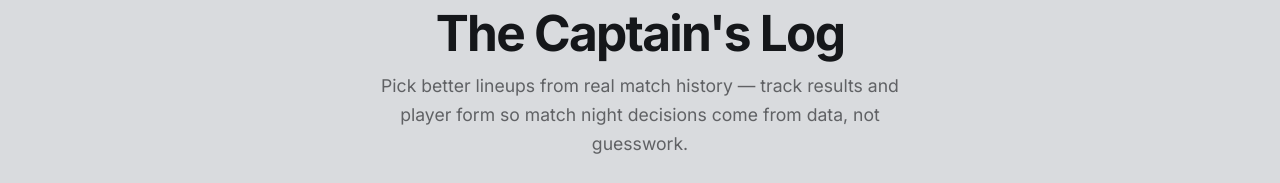
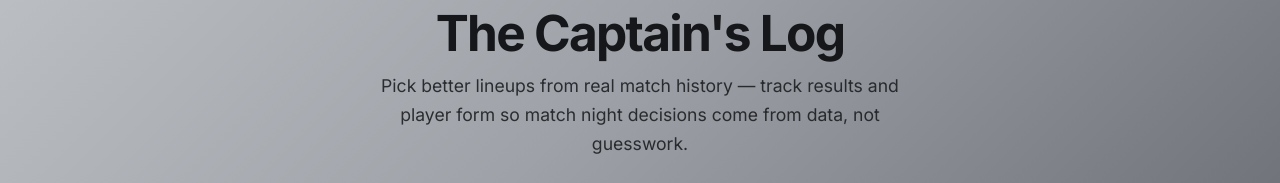
Before and after one commit to Rack-Discipline-LLC/captainslog-site, a plain HTML site: page index.html in a window 1280 px wide. Shown: the part 292-475 px from the top of the page. Drawn offline with Linux system fonts and the light colour scheme.

Commit message:
Hero gradient: diagonal grey, darkest bottom-right; darker lede text
Co-Authored-By: Claude Sonnet 5.5 <noreply@anthropic.com>

```diff
--- a/css/site.css
+++ b/css/site.css
@@ -203,7 +203,7 @@ main {
 .hero__lede {
   margin: 0 auto 1.75rem;
   max-width: 34rem;
-  color: var(--ink-muted);
+  color: rgba(21, 23, 26, 0.85);
   font-size: 1.1rem;
   animation: mark-in 0.7s 0.16s ease both;
 }
@@ -274,7 +274,7 @@ body { overflow-x: clip; }  /* the band extends to the viewport edges; never let
   position: absolute;
   inset: 0 calc(50% - 50vw);
   z-index: -1;
-  background: #d9dbde;
+  background: linear-gradient(135deg, #c4c7cb 0%, #9ea2a8 50%, #686c72 100%);  /* soft diagonal, darkest in the bottom-right corner */
 }
 
 /* —— Sections —— */
```
